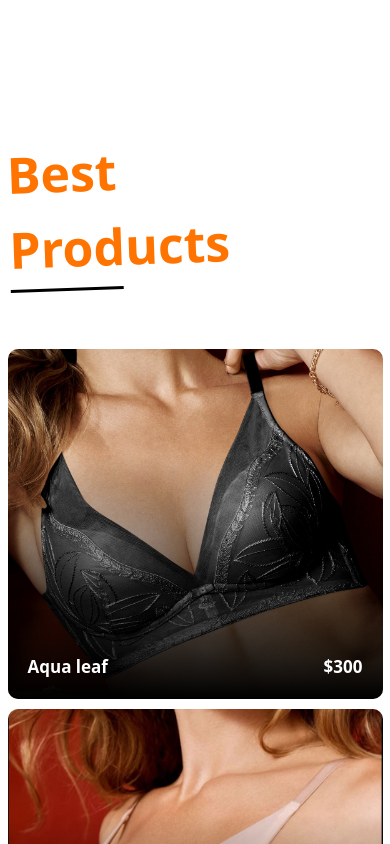
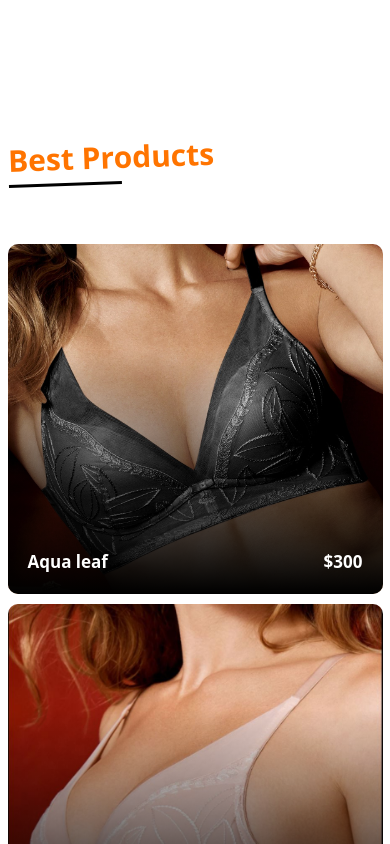
Before and after one commit to NamNguyenGit/BraShop, a React (Create React App) app: page / in a window 390 px wide. Shown: the part 860-1704 px from the top of the page. Built offline with nearby package versions, Linux system fonts and the light colour scheme.

Commit message:
Responsive Page

```diff
--- a/src/components/Services/Services.js
+++ b/src/components/Services/Services.js
@@ -18,7 +18,7 @@ const Services = () => {
       <div className="services__contents">
         <div className="container">
           <div className="row services__contents__container">
-            <div className="col-md-6">
+            <div className="col-md-6 responsiveClass">
               <ServiceLeft
                 heading={state.heading}
                 subHeading={state.subHeading}
--- a/src/scss/abstracts/_breakpoints.scss
+++ b/src/scss/abstracts/_breakpoints.scss
@@ -1,4 +1,4 @@
-$lg: 75em;
-$md: 62em;
-$sm: 48em;
-$xsm: 36em;
+$lg: 75em; //1120px
+$md: 62em; //992px
+$sm: 48em; //768px
+$xsm: 36em; //576px
--- a/src/scss/components/_bestproducts.scss
+++ b/src/scss/components/_bestproducts.scss
@@ -10,7 +10,15 @@
         width: 60%;
         color: $orange;
         cursor: pointer;
-
+        @include responsive(medium) {
+            font-size: 4rem;
+        }
+        @include responsive(small) {
+            font-size: 3.5rem;
+        }
+        @include responsive(xsmall) {
+            font-size: 3rem;
+        }
         &::after {
             content: "";
             position: absolute;
--- a/src/scss/components/_saleproducts.scss
+++ b/src/scss/components/_saleproducts.scss
@@ -22,6 +22,15 @@
                 height: 0.3rem;
                 left: 0;
                 bottom: -0.5rem;
+            }
+            @include responsive(medium) {
+                font-size: 4rem;
+            }
+            @include responsive(small) {
+                font-size: 3.5rem;
+            }
+            @include responsive(xsmall) {
+                font-size: 3rem;
             }
         }
 
--- a/src/scss/utils/utils.scss
+++ b/src/scss/utils/utils.scss
@@ -1,4 +1,5 @@
 @use "../abstracts" as *;
+@use "../abstracts/breakpoints" as *;
 
 .container {
     max-width: 1200px;
@@ -153,3 +154,15 @@
 tspan {
     font-size: 1.7rem;
 }
+
+.responsiveClass {
+    @include responsive(medium) {
+        width: 100% !important;
+    }
+    @include responsive(small) {
+        width: 100% !important;
+    }
+    @include responsive(xsmall) {
+        width: 100% !important;
+    }
+}
```
Also changed, not shown: src/main.css.
